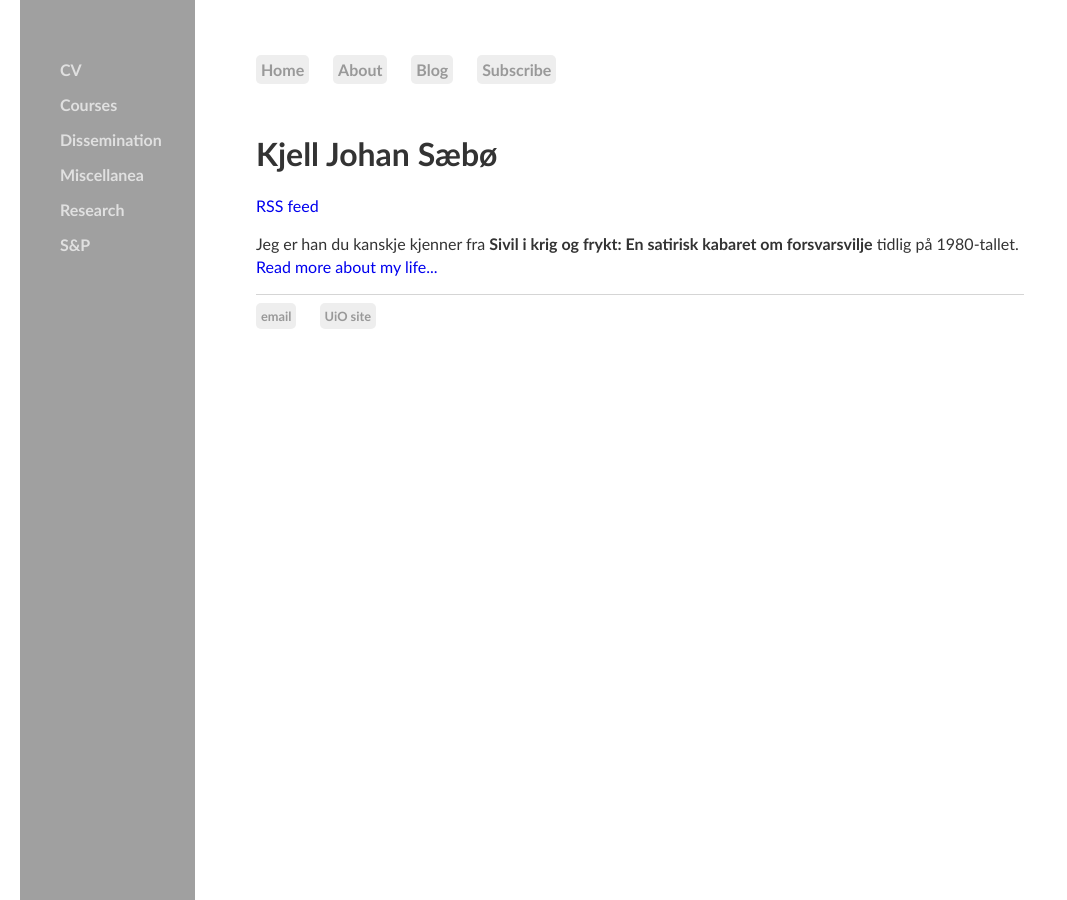
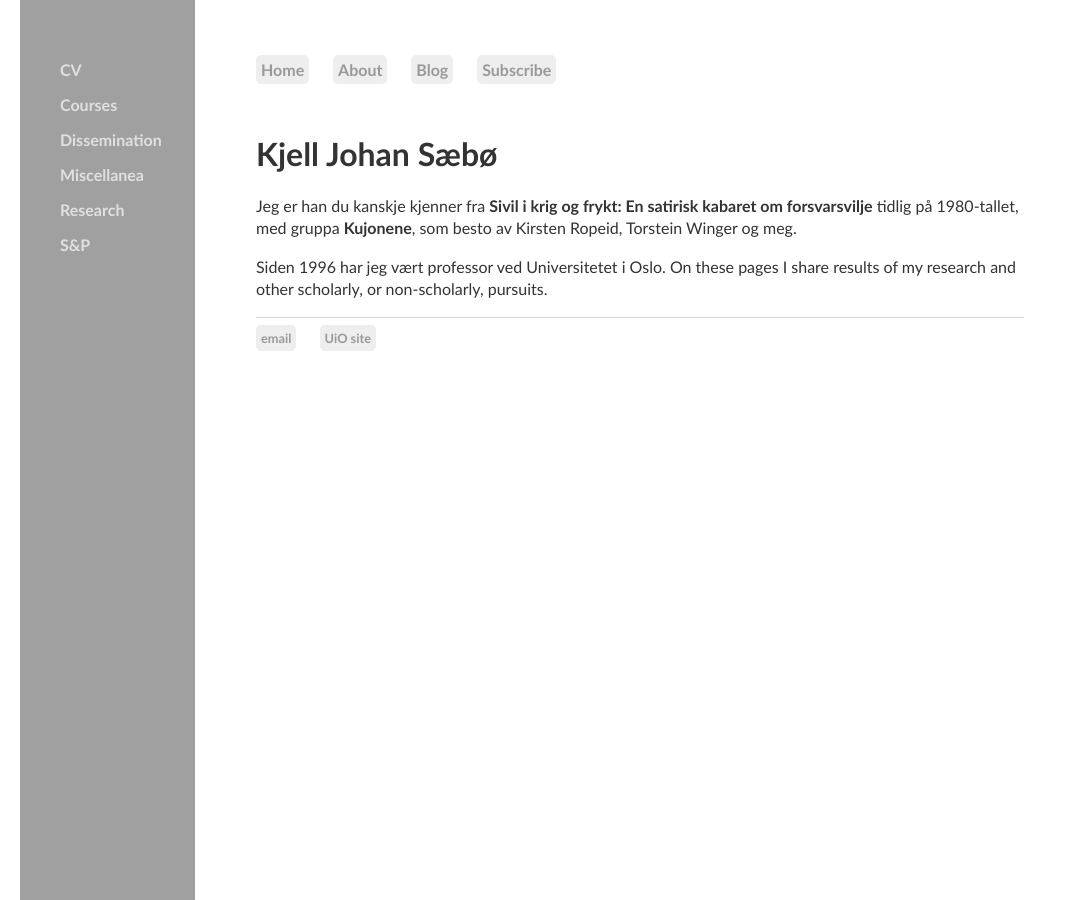
Before and after one commit to kjelljs/kjelljs.github.io, a Jekyll site: the page built from index.html, in a window 1280 px wide. Shown: the whole page, without its empty margins (0-1067 px from the left). Built offline with Jekyll 4.4.1, drawn with Linux system fonts in a browser that asks for light colours.

Commit message:
Update index.html

```diff
--- a/index.html
+++ b/index.html
@@ -4,6 +4,7 @@ title: Kjell Johan S
 ---
 <div class="blurb">
 	<h1>Kjell Johan Sæbø</h1>
-	<p><a href="http://kjelljs.github.io/blog/atom.xml">RSS feed</a></p>
-	<p>Jeg er han du kanskje kjenner fra <b>Sivil i krig og frykt: En satirisk kabaret om forsvarsvilje</b> tidlig på 1980-tallet. <a href="/about">Read more about my life...</a></p>
+	<p>Jeg er han du kanskje kjenner fra <b>Sivil i krig og frykt: En satirisk kabaret om forsvarsvilje</b> tidlig på 1980-tallet, med gruppa <b>Kujonene</b>, som besto av Kirsten Ropeid, Torstein Winger og meg.</p>
+
+	<p>Siden 1996 har jeg vært professor ved Universitetet i Oslo. On these pages I share results of my research and other scholarly, or non-scholarly, pursuits.</p>
 </div><!-- /.blurb -->
```
